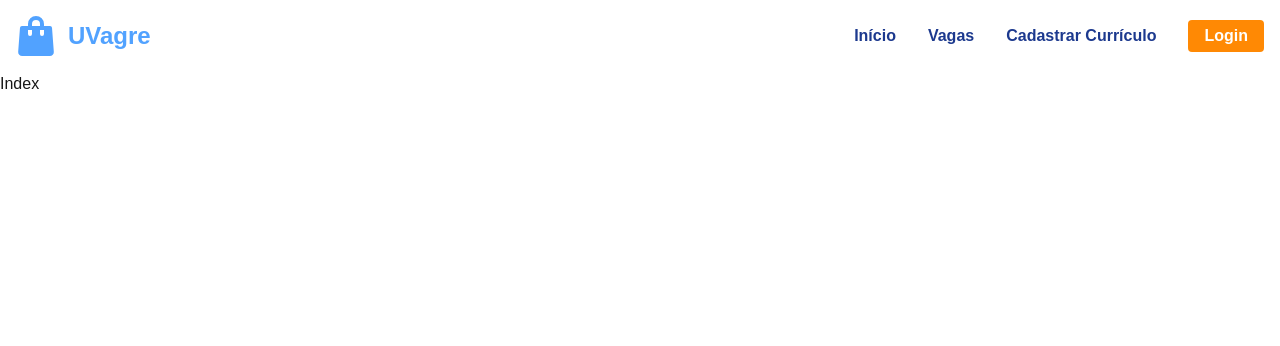
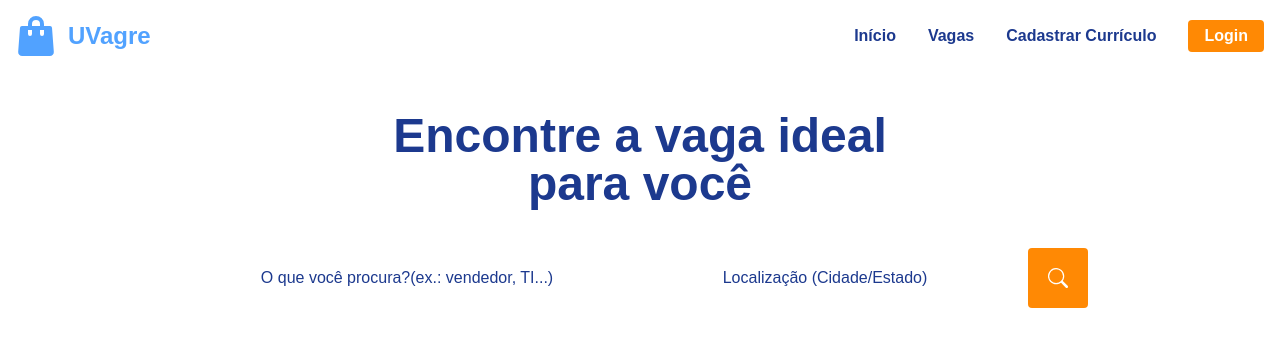
Before and after one commit to paulophsj/conecta-vagas, a Next.js app: page / in a window 1280 px wide. Shown: the top 346 px of the page. Built offline with nearby package versions, Linux system fonts and the light colour scheme.

Commit message:
Adicionando primeira section de busca

```diff
--- a/pages/index.jsx
+++ b/pages/index.jsx
@@ -1,5 +1,28 @@
 export default function index() {
     return (
-        <h1>Index</h1>
+        <>
+            <section className="container mx-auto h-80 p-10 flex flex-col items-center gap-10">
+                <h1 className="text-center text-5xl max-lg:text-4xl text-blue-900 font-bold">Encontre a vaga ideal <br/> para você</h1>
+                <form action="" className="w-4xl flex justify-center gap-2 max-sm:flex-col max-sm:w-full max-lg:w-full">
+                    <div className="w-full flex gap-2">
+                        <input type="text" className="w-full max-sm:h-10 placeholder:text-blue-900 pl-5 max-sm:pl-3 focus:outline-1 focus:outline-blue-400 rounded-sm placeholder:text-center h-full" placeholder="O que você procura?(ex.: vendedor, TI...)" />
+                        <input type="text" className="max-sm:hidden w-full max-sm:h-10 placeholder:text-blue-900 pl-5 focus:outline-1 focus:outline-blue-400 rounded-sm placeholder:text-center h-full" placeholder="Localização (Cidade/Estado)"/>
+                        <button title="Inserir localidade" className="hidden bg-blue-400 w-15 max-sm:flex justify-center items-center rounded-sm hover:bg-blue-500 cursor-pointer">
+                            <svg xmlns="http://www.w3.org/2000/svg" width="20" height="20" fill="white" className="bi bi-geo-alt-fill" viewBox="0 0 16 16">
+                                <path d="M8 16s6-5.686 6-10A6 6 0 0 0 2 6c0 4.314 6 10 6 10m0-7a3 3 0 1 1 0-6 3 3 0 0 1 0 6"/>
+                            </svg>
+                        </button>
+                    </div>
+                    <button className="bg-orange-400 p-5 rounded-sm flex justify-center gap-4 hover:bg-orange-500 cursor-pointer">
+                        <svg xmlns="http://www.w3.org/2000/svg" width="20" height="20" fill="white" className="bi bi-search" viewBox="0 0 16 16">
+                            <path d="M11.742 10.344a6.5 6.5 0 1 0-1.397 1.398h-.001q.044.06.098.115l3.85 3.85a1 1 0 0 0 1.415-1.414l-3.85-3.85a1 1 0 0 0-.115-.1zM12 6.5a5.5 5.5 0 1 1-11 0 5.5 5.5 0 0 1 11 0"/>
+                        </svg>
+                        <p className="text-white m-0 hidden max-sm:block">
+                            Buscar vagas
+                        </p>
+                    </button>
+                </form>
+            </section>
+        </>
     )
 }
```
